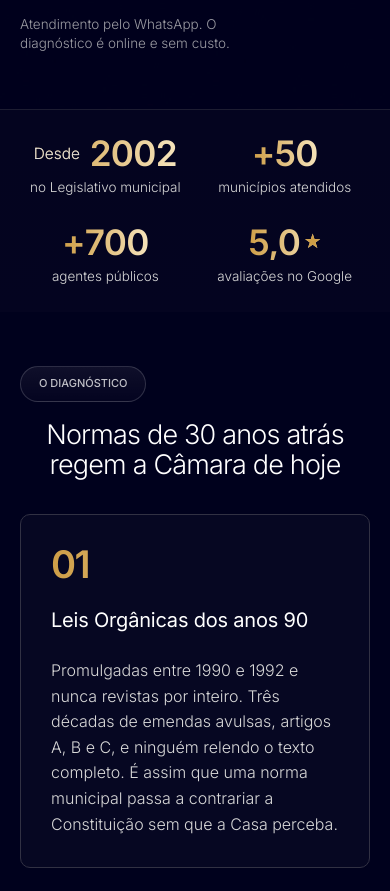
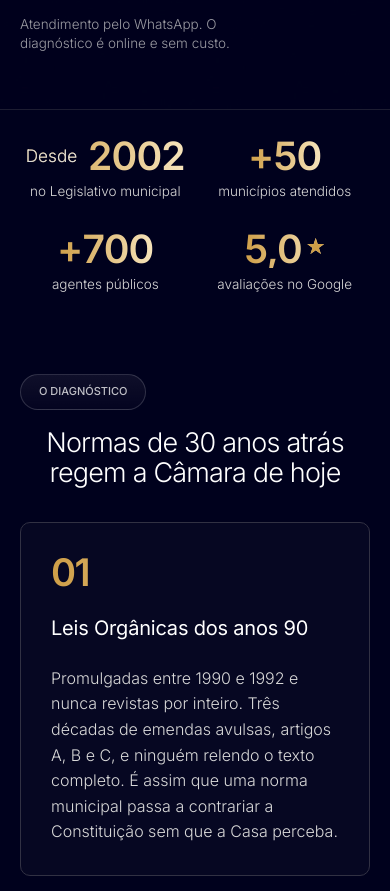
Before and after one commit to Jef1N/Normatiza-o-360, a plain HTML site: page index.html in a window 390 px wide. Shown: the part 1114-2005 px from the top of the page. Drawn offline with nearby package versions, Linux system fonts and the light colour scheme.

Commit message:
Trust-bar: números maiores e fundo sólido (sem transparência)
Co-Authored-By: Claude Opus 4.8 <noreply@anthropic.com>
Claude-Session: https://claude.ai/code/session_019MBYwDzD3818YRrwkkGH1B

```diff
--- a/styles.css
+++ b/styles.css
@@ -190,11 +190,11 @@ h1,h2,h3,h4,.sec-title,.sec-title-sm,.faq-item summary{text-wrap:balance;hyphens
 .hero-actions{display:flex;align-items:center;gap:26px;flex-wrap:wrap;margin-top:34px}
 .microcopy{max-width:220px;font-size:13.5px;font-weight:300;line-height:1.4;color:var(--muted-2)}
 
-.trust-bar{position:relative;z-index:1;border-top:1px solid var(--border-hair);background:rgba(255,255,255,.015)}
+.trust-bar{position:relative;z-index:1;border-top:1px solid var(--border-hair);background:var(--navy-900)}
 .trust-inner{display:flex;flex-wrap:wrap;align-items:stretch;justify-content:center;gap:0;padding:clamp(26px,3vw,38px) 0}
 .tstat{display:flex;flex-direction:column;align-items:center;gap:6px;text-align:center;padding:0 clamp(22px,3.4vw,48px)}
 .tstat-num{display:inline-flex;align-items:baseline;line-height:1;font-weight:600;letter-spacing:-.02em;
-  font-size:clamp(30px,3.6vw,46px);
+  font-size:clamp(36px,4.4vw,56px);
   background:var(--gold-grad);-webkit-background-clip:text;background-clip:text;-webkit-text-fill-color:transparent;color:transparent}
 .tstat-pre{font-size:.44em;font-weight:300;letter-spacing:0;-webkit-text-fill-color:var(--muted);color:var(--muted);align-self:center;margin-right:.1em}
 .tstat-star{font-size:.5em;-webkit-text-fill-color:var(--gold-1);color:var(--gold-1);margin-left:.18em;align-self:center}
@@ -609,7 +609,7 @@ h1,h2,h3,h4,.sec-title,.sec-title-sm,.faq-item summary{text-wrap:balance;hyphens
   .trust-inner{gap:clamp(26px,7vw,34px) 0}
   .tstat{flex:0 0 46%;padding:0 8px}
   .tstat-sep{display:none}
-  .tstat-num{font-size:clamp(30px,9vw,40px)}
+  .tstat-num{font-size:clamp(34px,10vw,46px)}
 }
 
 @media (prefers-reduced-motion:reduce){
```
